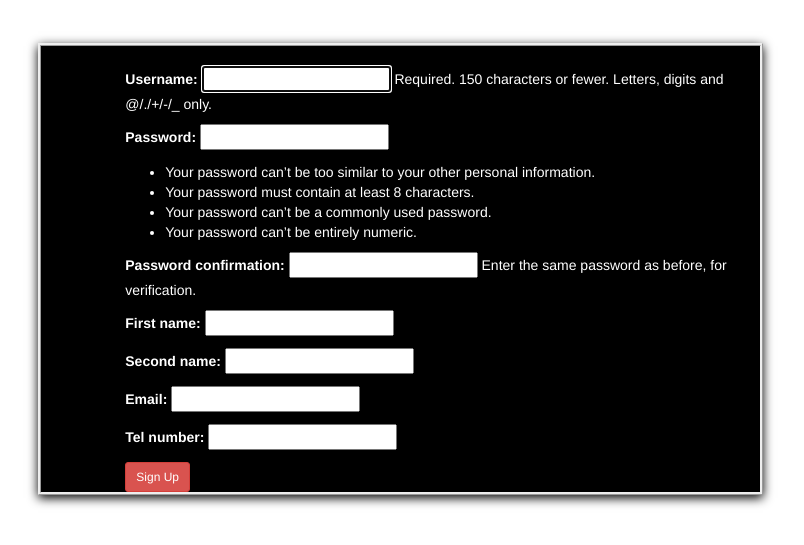
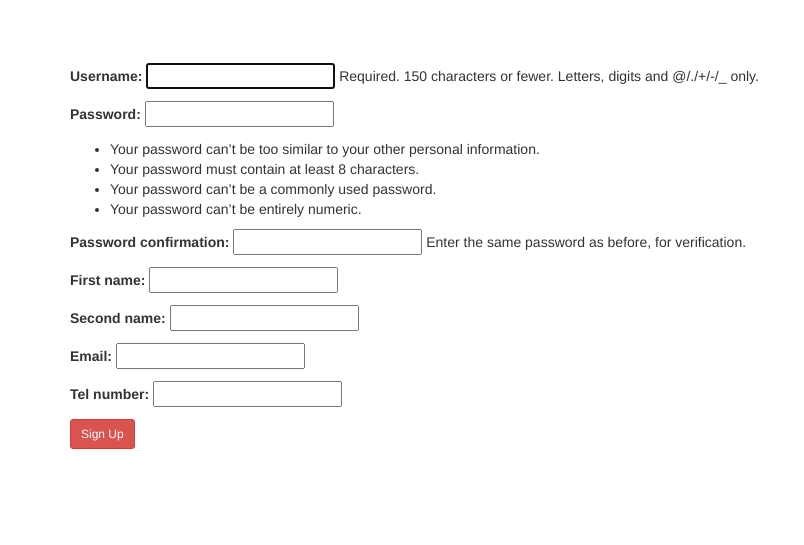
Before and after one commit to Maryan23/TestProject, a Django app: page /accounts/signup/mentor/ in a window 1280 px wide. Shown: the top 545 px of the page, without its empty margins (0-804 px from the left). Run offline with Django 3.2, Linux system fonts and the light colour scheme; some libraries are stand-ins or nearby versions; some web fonts are replaced.

Commit message:
Removes style from signup

```diff
--- a/Testapp/templates/signup.html
+++ b/Testapp/templates/signup.html
@@ -1,9 +1,9 @@
 {%extends 'base.html'%}
 {% block content%}
 <br><br>
-<div class="container"style="margin-top:0.2%;color:white;margin-left:3%;background-color: black;width:max-content;border-style:ridge;box-shadow: 0 3px 10px rgb(0 0 0/1);">
+<div class="container"style="margin-top:0.2%;">
     <br>
-<form method="POST" style="margin-left:10%;" accept-charset="utf-8">
+<form method="POST" accept-charset="utf-8">
     {% csrf_token %}
     {{form.as_p}}
     <button type="submit" class="btn btn-sm btn-danger mt-4">Sign Up</button>
```
